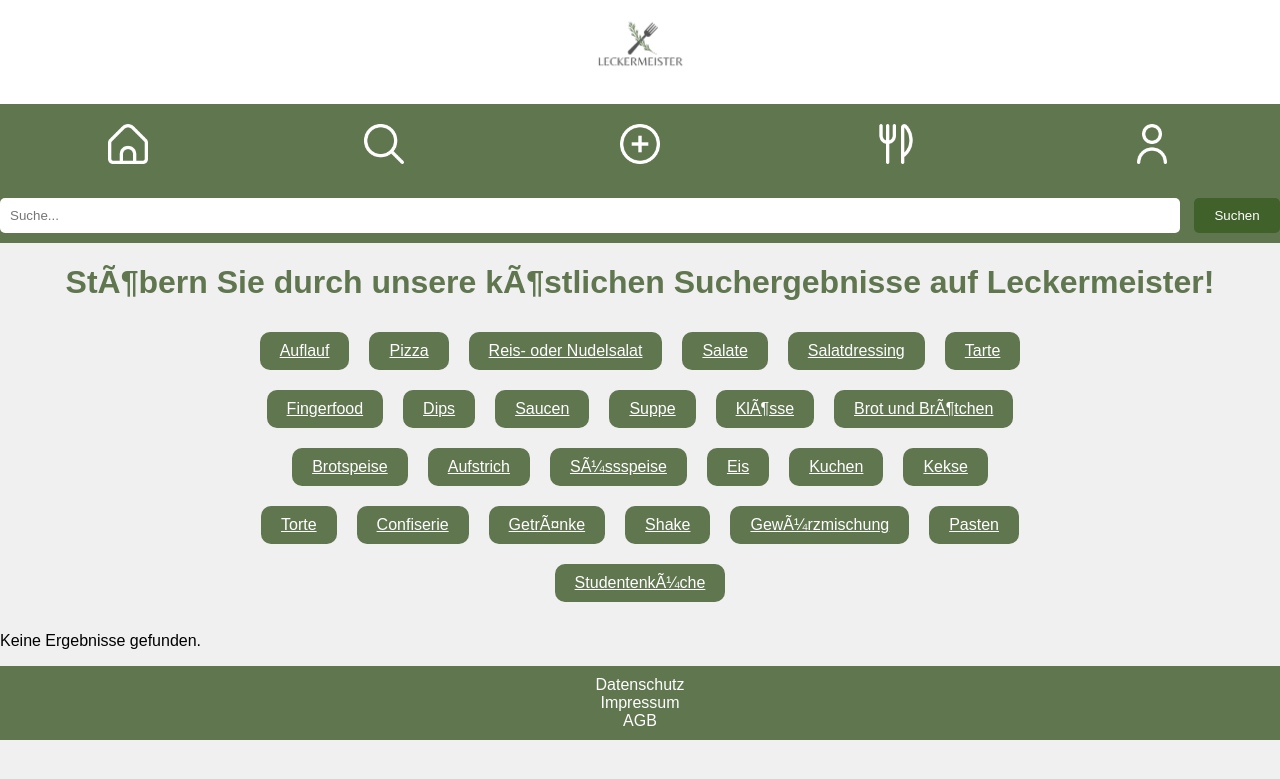
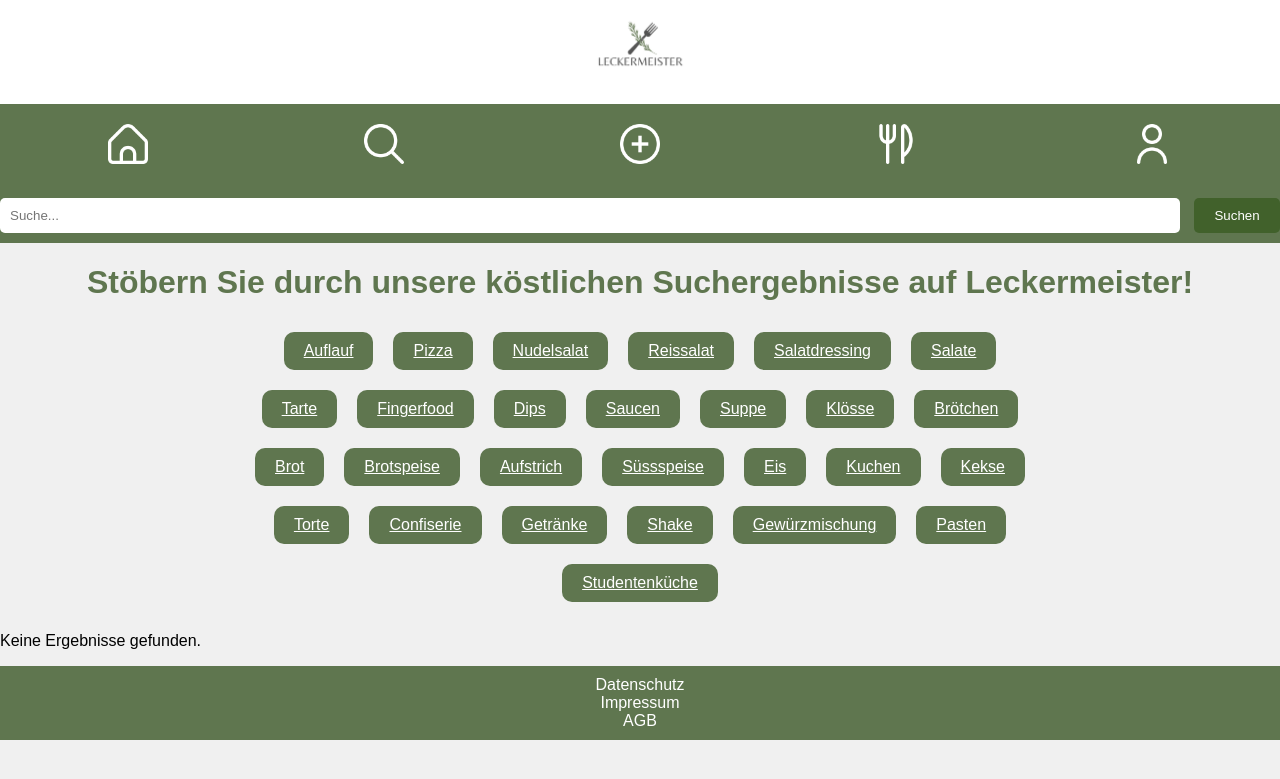
Before and after one commit to waimerle/LeckerMeister, a Django app: template templates/LeckerMeister/Suchseite.html in a window 1280 px wide. Shown: the top 779 px of the page. Run offline with Django 3.2, Linux system fonts and the light colour scheme; the template is opened without the code that fills it, so the values that code supplies are empty.

Commit message:
Update Suchseite.html

```diff
--- a/templates/LeckerMeister/Suchseite.html
+++ b/templates/LeckerMeister/Suchseite.html
@@ -1,4 +1,4 @@
-{% load static %}
+{% load static %} <!--Django-Template-Tag zum Laden von statistischen Daten-->
 <!DOCTYPE html>
 <html lang="de">
   <head>
@@ -163,6 +163,7 @@
         <img class="logo" src="{% static 'Logo.jpg' %}" alt="Logo" />
       </div>
     </div>
+    <!--header-->
     <header class="main-header">
       <div class="icons">
         <a href="Homeseite.html"><img src="{% static 'Home.png' %}" alt="Home_Icon" /></a>
@@ -173,42 +174,50 @@
       </div>
     </header>
 	<div class="search-container">
+    <!-- GET-Anfrage an die URL Suchseite -->
   		<form method="get" action="{% url 'Suchseite' %}">
+        <!-- Eingabefeld für die Suchanfrage -->
     		<input type="text" name="query" placeholder="Suche..." class="search-box" value=""/>
+        <!-- Absenden der Suche-->
     		<button type="submit" class="search-button">Suchen</button>
   	</form>
 	</div>
-     <h1 style="text-align: center; color: #5f764f">StÃ¶bern Sie durch unsere kÃ¶stlichen Suchergebnisse auf Leckermeister!</h1>
+     <h1 style="text-align: center; color: #5f764f">Stöbern Sie durch unsere köstlichen Suchergebnisse auf Leckermeister!</h1>
+     <!-- verschiedene Buttons-->
      <div class="button-container">
        <a href="{% url 'Suchseite' %}?category=Auflauf" class="button">Auflauf</a>
        <a href="{% url 'Suchseite' %}?category=Pizza" class="button">Pizza</a>
-       <a href="{% url 'Suchseite' %}?category=Reis-oder-Nudelsalat" class="button">Reis- oder Nudelsalat</a>
+       <a href="{% url 'Suchseite' %}?category=Nudelsalat" class="button">Nudelsalat</a>
+       <a href="{% url 'Suchseite' %}?category=Reissalat" class="button">Reissalat</a>
+       <a href="{% url 'Suchseite' %}?category=Salatdressing" class="button">Salatdressing</a>
        <a href="{% url 'Suchseite' %}?category=Salate" class="button">Salate</a>
-       <a href="{% url 'Suchseite' %}?category=Salatdressing" class="button">Salatdressing</a>
        <a href="{% url 'Suchseite' %}?category=Tarte" class="button">Tarte</a>
        <a href="{% url 'Suchseite' %}?category=Fingerfood" class="button">Fingerfood</a>
        <a href="{% url 'Suchseite' %}?category=Dips" class="button">Dips</a>
        <a href="{% url 'Suchseite' %}?category=Saucen" class="button">Saucen</a>
        <a href="{% url 'Suchseite' %}?category=Suppe" class="button">Suppe</a>
-       <a href="{% url 'Suchseite' %}?category=Kloesse" class="button">KlÃ¶sse</a>
-       <a href="{% url 'Suchseite' %}?category=Brot-und-Broetchen" class="button">Brot und BrÃ¶tchen</a>
+       <a href="{% url 'Suchseite' %}?category=Kloesse" class="button">Klösse</a>
+       <a href="{% url 'Suchseite' %}?category=Broetchen" class="button">Brötchen</a>
+       <a href="{% url 'Suchseite' %}?category=Brot" class="button">Brot</a>
        <a href="{% url 'Suchseite' %}?category=Brotspeise" class="button">Brotspeise</a>
        <a href="{% url 'Suchseite' %}?category=Aufstrich" class="button">Aufstrich</a>
-       <a href="{% url 'Suchseite' %}?category=Suessspeise" class="button">SÃ¼ssspeise</a>
+       <a href="{% url 'Suchseite' %}?category=Suessspeise" class="button">Süssspeise</a>
        <a href="{% url 'Suchseite' %}?category=Eis" class="button">Eis</a>
        <a href="{% url 'Suchseite' %}?category=Kuchen" class="button">Kuchen</a>
        <a href="{% url 'Suchseite' %}?category=Kekse" class="button">Kekse</a>
        <a href="{% url 'Suchseite' %}?category=Torte" class="button">Torte</a>
        <a href="{% url 'Suchseite' %}?category=Confiserie" class="button">Confiserie</a>
-       <a href="{% url 'Suchseite' %}?category=Getraenke" class="button">GetrÃ¤nke</a>
+       <a href="{% url 'Suchseite' %}?category=Getraenke" class="button">Getränke</a>
        <a href="{% url 'Suchseite' %}?category=Shake" class="button">Shake</a>
-       <a href="{% url 'Suchseite' %}?category=Gewuerzmischung" class="button">GewÃ¼rzmischung</a>
+       <a href="{% url 'Suchseite' %}?category=Gewuerzmischung" class="button">Gewürzmischung</a>
        <a href="{% url 'Suchseite' %}?category=Pasten" class="button">Pasten</a>
-       <a href="{% url 'Suchseite' %}?category=Studentenkueche" class="button">StudentenkÃ¼che</a>
+       <a href="{% url 'Suchseite' %}?category=Studentenkueche" class="button">Studentenküche</a>
     </div>
   <div class="results-container">
+    <!-- Überprüfung, ob es Rezepte gibt, die angezeigt werden sollen -->
     {% if rezepte %}
       <h2 style="text-align: center; color: #5f764f">Suchergebnisse:</h2>
+      <!-- Schleife durch die Liste der gefundenen Rezepte -->
       {% for rezept in rezepte %}
         <div class="rezept-container">
          <div style="display: flex; align-items: center; margin-bottom: 10px;">
@@ -222,6 +231,7 @@
           <label for="toggle-{{ forloop.counter }}" class="toggle-label">Klicken Sie hier!</label>
 
           <div class="hidden-content">
+              <!-- Zutatenliste -->
            <h2>Zutaten:</h2>
            <ul>
              {% for zutat in rezept.Zutaten %}
@@ -242,6 +252,7 @@
         </div>
       {% endfor %}
     {% else %}
+    <!-- Falls keine Rezepte gefunden wurden -->
       <p>Keine Ergebnisse gefunden.</p>
     {% endif %}
   </div>    <!-- Footer -->
```
